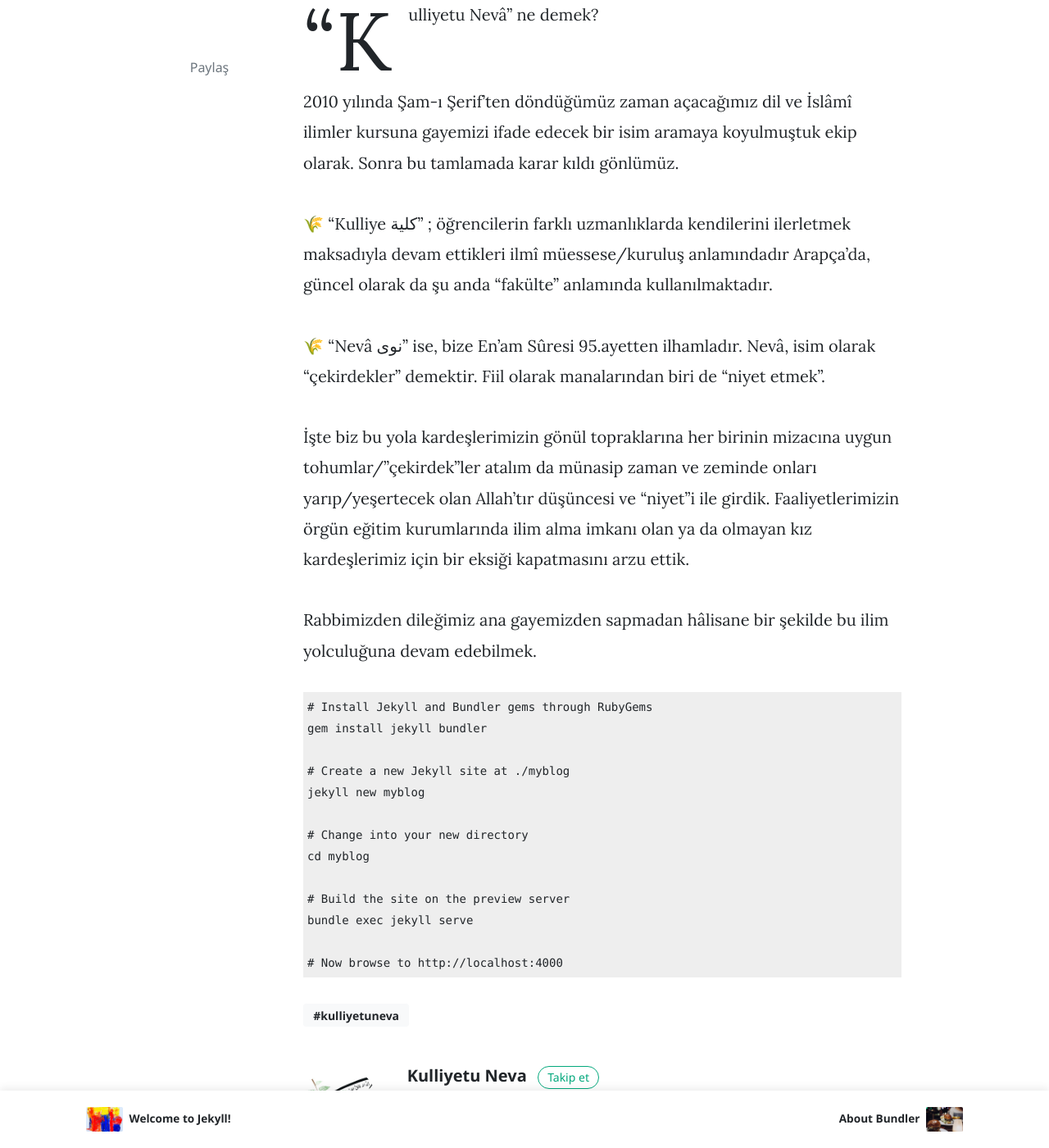
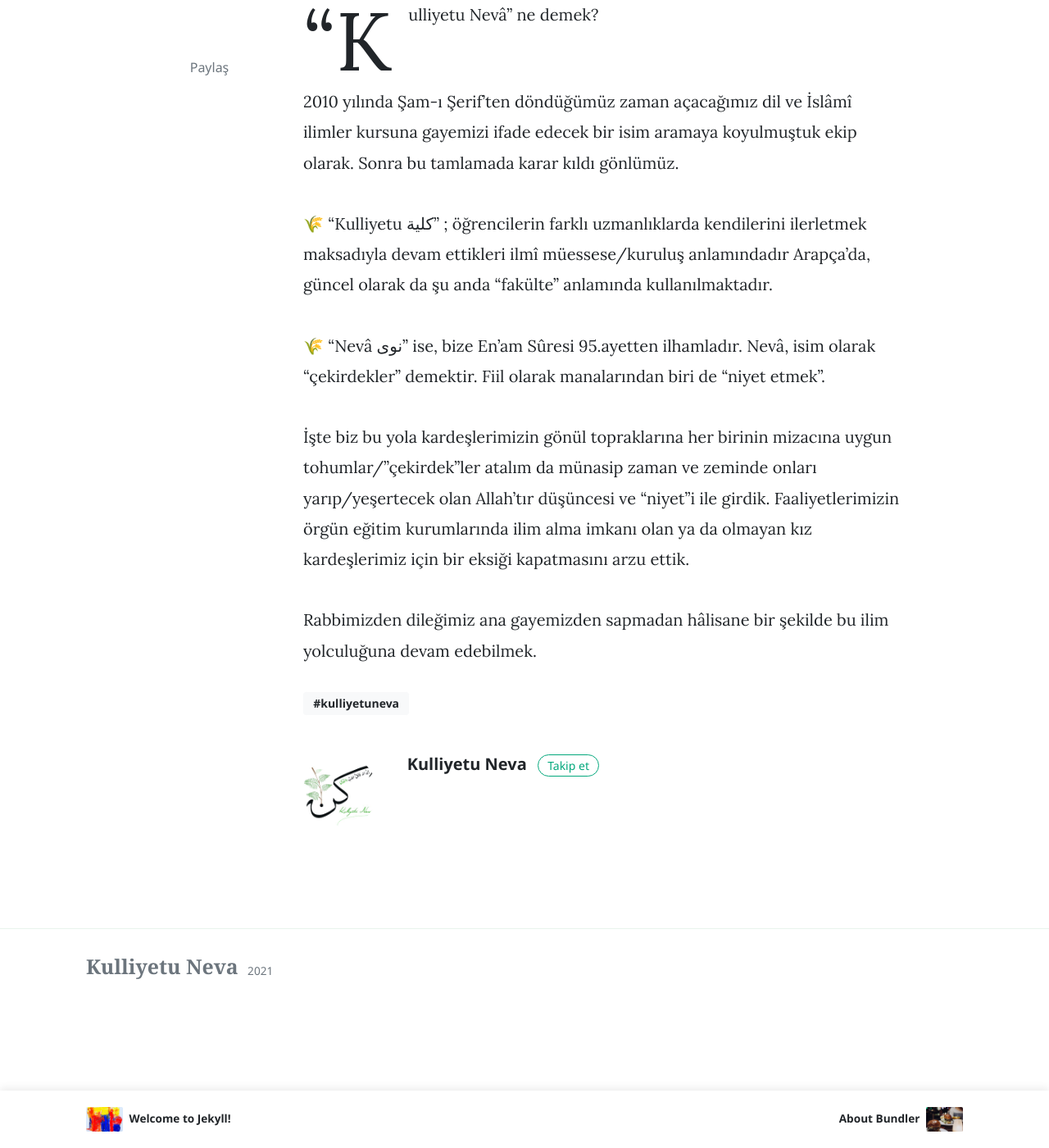
Before and after one commit to kulliyetuneva/website, a Jekyll site: the page built from _posts/2019-01-20-quick-start-guide.md, in a window 1280 px wide and 1400 px high, scrolled down 503 px. Shown: the whole window at 82% size. Built offline with Jekyll 4.4.1, drawn with Linux system fonts in a browser that asks for light colours; nearby versions of some CDN libraries; comment, search, counter and statistics services are not loaded.

Commit message:
Update Yazı “2019-01-20-quick-start-guide”

````diff
--- a/_posts/2019-01-20-quick-start-guide.md
+++ b/_posts/2019-01-20-quick-start-guide.md
@@ -16,7 +16,7 @@ image: /assets/images/kulliyetu-nevâ-logo.png
 \
 2010 yılında Şam-ı Şerif'ten döndüğümüz zaman açacağımız dil ve İslâmî ilimler kursuna gayemizi ifade edecek bir isim aramaya koyulmuştuk ekip olarak. Sonra bu tamlamada karar kıldı gönlümüz.\
 \
-🌾 "Kulliye كلية" ; öğrencilerin farklı uzmanlıklarda kendilerini ilerletmek maksadıyla devam ettikleri ilmî müessese/kuruluş anlamındadır Arapça’da, güncel olarak da şu anda "fakülte" anlamında kullanılmaktadır.\
+🌾 "Kulliyetu كلية" ; öğrencilerin farklı uzmanlıklarda kendilerini ilerletmek maksadıyla devam ettikleri ilmî müessese/kuruluş anlamındadır Arapça’da, güncel olarak da şu anda "fakülte" anlamında kullanılmaktadır.\
 \
 🌾 "Nevâ نوى" ise, bize En'am Sûresi 95.ayetten ilhamladır. Nevâ, isim olarak "çekirdekler" demektir. Fiil olarak manalarından biri de "niyet etmek".\
 \
@@ -25,19 +25,3 @@ image: /assets/images/kulliyetu-nevâ-logo.png
 Rabbimizden dileğimiz ana gayemizden sapmadan hâlisane bir şekilde bu ilim yolculuğuna devam edebilmek.
 
 <!--EndFragment-->
-
-```ruby
-# Install Jekyll and Bundler gems through RubyGems
-gem install jekyll bundler
-
-# Create a new Jekyll site at ./myblog
-jekyll new myblog
-
-# Change into your new directory
-cd myblog
-
-# Build the site on the preview server
-bundle exec jekyll serve
-
-# Now browse to http://localhost:4000
-```
````
